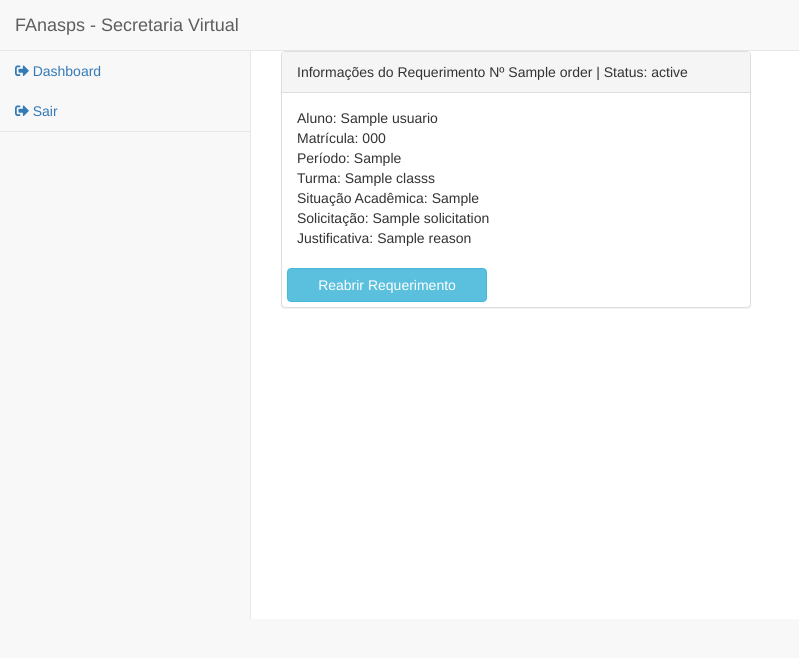
After one commit to BRZangado/SecretariaVirtual, a Django app: template secretariavirtual/accounts/templates/closed_solicitations_by_year.html in a window 1280 px wide. The commit adds this page. Shown: the top 658 px of the page, without its empty margins (0-799 px from the left). Run offline with Django 3.2, Linux system fonts and the light colour scheme; the template is opened without the code that fills it: most values are stand-ins (such as "Sample title", 1, 10 or a date in 2020); parts of the project's set-up code (start-up, migrations or seed data) failed here and were passed over; some libraries are stand-ins or nearby versions.

Commit message:
finished page for tracking closed solicitations by year

```diff
--- a/secretariavirtual/accounts/forms.py
+++ b/secretariavirtual/accounts/forms.py
@@ -46,6 +46,7 @@ class StudentSolicitationForm(forms.Form):
         max_length=20,
         label=("Matrícula"),
         help_text=("Digite sua matrícula"),
+        required=True,
     )
     phone_one = forms.CharField(
         max_length=20,
--- /dev/null
+++ b/secretariavirtual/accounts/templates/closed_solicitations_by_year.html
@@ -0,0 +1,76 @@
+{% extends 'base.html' %}
+{% block content %}
+{% load static %}
+{% load widget_tweaks %}
+{% load i18n %}
+    <div id="wrapper">
+
+        <!-- Navigation -->
+        <nav class="navbar navbar-default navbar-static-top" role="navigation" style="margin-bottom: 0">
+            <div class="navbar-header">
+                <button type="button" class="navbar-toggle" data-toggle="collapse" data-target=".navbar-collapse">
+                    <span class="sr-only">Toggle navigation</span>
+                    <span class="icon-bar"></span>
+                    <span class="icon-bar"></span>
+                    <span class="icon-bar"></span>
+                </button>
+                <a class="navbar-brand" href="index.html">
+                    FAnasps - Secretaria Virtual
+                </a>
+            </div>
+            <!-- /.navbar-header -->
+
+            <div class="navbar-default sidebar" role="navigation">
+                <div class="sidebar-nav navbar-collapse">
+                    <ul class="nav" id="side-menu">
+                        <li>
+                            <a href="{% url 'accounts:homesecretaria' %}"><i class="fas fa-sign-out-alt"></i> Dashboard</a>
+                            <a href="{% url 'accounts:logout' %}"><i class="fas fa-sign-out-alt"></i> Sair</a>
+                        </li>
+                    </ul>
+                </div>
+                <!-- /.sidebar-collapse -->
+            </div>
+            <!-- /.navbar-static-side -->
+        </nav>
+
+        <div id="page-wrapper">
+
+                <div class="row">
+                  {% for solicitation in closed_solicitations_by_year %}
+                    <div class="col-lg-6">
+                        <div class="panel panel-default">
+                            <div class="panel-heading">
+                                Informações do Requerimento Nº {{solicitation.order}} | Status: {{solicitation.status}}
+                            </div>
+                            <!-- .panel-heading -->
+                            <div class="panel-body">
+                               Aluno: {{solicitation.student.usuario.name}}
+                               <br>
+                               Matrícula: {{solicitation.code}}
+                               <br>
+                               Período: {{solicitation.student_semester}}
+                               <br>
+                               Turma: {{solicitation.classs}}
+                               <br>
+                               Situação Acadêmica: {{solicitation.student_academic_situation}}
+                               <br>
+                               Solicitação: {{solicitation.solicitation}}
+                               <br>
+                               Justificativa: {{solicitation.reason}}
+                               <br>
+                            </div>
+                            <!-- .panel-body -->
+                            <a class="btn btn-info mg-10" href="{% url 'accounts:changestatus' sol_id=solicitation.pk status_to=1 %}">Reabrir Requerimento</a>
+                        </div>
+                        <!-- /.panel -->
+                    </div>
+                  {% endfor %}
+                </div>
+
+        </div>
+
+        <!-- /#page-wrapper -->
+    </div>
+    <!-- /#wrapper -->
+{% endblock %}
--- a/secretariavirtual/accounts/templates/homecoord.html
+++ b/secretariavirtual/accounts/templates/homecoord.html
@@ -55,6 +55,8 @@
                                     Nº {{solicitation.order}}
                                     <br>
                                     Aluno: {{solicitation.student.usuario.name}}
+                                    <br>
+                                    Matrícula: {{solicitation.code}}
                                     <br>
                                     Solicitação: {{solicitation.solicitation}}
                                     <br>
--- a/secretariavirtual/accounts/templates/homedir.html
+++ b/secretariavirtual/accounts/templates/homedir.html
@@ -55,6 +55,8 @@
                                     Nº {{solicitation.order}}
                                     <br>
                                     Aluno: {{solicitation.student.usuario.name}}
+                                    <br>
+                                    Matrícula: {{solicitation.code}}
                                     <br>
                                     Solicitação: {{solicitation.solicitation}}
                                     <br>
--- a/secretariavirtual/accounts/templates/homefinance.html
+++ b/secretariavirtual/accounts/templates/homefinance.html
@@ -55,6 +55,8 @@
                                     Nº {{solicitation.order}}
                                     <br>
                                     Aluno: {{solicitation.student.usuario.name}}
+                                    <br>
+                                    Matrícula: {{solicitation.code}}
                                     <br>
                                     Solicitação: {{solicitation.solicitation}}
                                     <br>
--- a/secretariavirtual/accounts/templates/homelibrary.html
+++ b/secretariavirtual/accounts/templates/homelibrary.html
@@ -55,6 +55,8 @@
                                     Nº {{solicitation.order}}
                                     <br>
                                     Aluno: {{solicitation.student.usuario.name}}
+                                    <br>
+                                    Matrícula: {{solicitation.code}}
                                     <br>
                                     Solicitação: {{solicitation.solicitation}}
                                     <br>
--- a/secretariavirtual/accounts/templates/homenapes.html
+++ b/secretariavirtual/accounts/templates/homenapes.html
@@ -55,6 +55,8 @@
                                     Nº {{solicitation.order}}
                                     <br>
                                     Aluno: {{solicitation.student.usuario.name}}
+                                    <br>
+                                    Matrícula: {{solicitation.code}}
                                     <br>
                                     Solicitação: {{solicitation.solicitation}}
                                     <br>
--- a/secretariavirtual/accounts/templates/homesec.html
+++ b/secretariavirtual/accounts/templates/homesec.html
@@ -23,6 +23,9 @@
             <div class="navbar-default sidebar" role="navigation">
                 <div class="sidebar-nav navbar-collapse">
                     <ul class="nav" id="side-menu">
+                        <li>
+                            <a href="{% url 'accounts:closedsolicitations' %}"><i class="fas fa-sign-out-alt"></i> Requerimentos Encerrados</a>
+                        </li>
                         <li>
                             <a href="{% url 'accounts:logout' %}"><i class="fas fa-sign-out-alt"></i> Sair</a>
                         </li>
@@ -55,6 +58,8 @@
                                     Nº {{solicitation.order}}
                                     <br>
                                     Aluno: {{solicitation.student.usuario.name}}
+                                    <br>
+                                    Matrícula: {{solicitation.code}}
                                     <br>
                                     Solicitação: {{solicitation.solicitation}}
                                     <br>
--- a/secretariavirtual/accounts/urls.py
+++ b/secretariavirtual/accounts/urls.py
@@ -2,10 +2,11 @@ from django.contrib import admin
 from django.urls import include, path
 from .views import (
 	HomeAlunoView, HomeSecretaryView, AnalysisSecretaryView,
-	send_solitation_to, logout, HomeDirectorView, AnalysisDirectorView,
+	change_status, logout, HomeDirectorView, AnalysisDirectorView,
 	AnalysisCoordinationView, HomeCoordinationView, HomeLibraryView,
 	AnalysisLibraryView, HomeFinanceView, AnalysisFinanceView,
-	HomeNapesView, AnalysisNapesView, StudentTrackSolicitationsView
+	HomeNapesView, AnalysisNapesView, StudentTrackSolicitationsView,
+	ClosedSolicitationsView, ClosedSolicitationsByYearView
 )
 
 app_name = 'accounts'
@@ -19,6 +20,14 @@ urlpatterns = [
 	path('home/secretaria/',
 		HomeSecretaryView.as_view(),
 		name='homesecretaria'
+	),
+	path('home/secretaria/requerimentos-encerrados/',
+		ClosedSolicitationsView.as_view(),
+		name='closedsolicitations'
+	),
+	path('home/secretaria/requerimentos-encerrados/<int:sol_year>',
+		ClosedSolicitationsByYearView.as_view(),
+		name='closedsolicitationsbyyear'
 	),
 	path('home/diretoria/',
 		HomeDirectorView.as_view(),
@@ -72,9 +81,9 @@ urlpatterns = [
 		AnalysisNapesView.as_view(),
 		name='napessolicitationanalysis'
 	),
-	path('home/secretaria/enviarsolicitacao/<int:sol_id>/<int:status_to>',
-		send_solitation_to,
-		name='enviarsolicitacao'
+	path('home/secretaria/trocar-status/<int:sol_id>/<int:status_to>',
+		change_status,
+		name='changestatus'
 	),
 
 ]
--- a/secretariavirtual/common-static/static/dist/css/sb-admin-2.css
+++ b/secretariavirtual/common-static/static/dist/css/sb-admin-2.css
@@ -6,6 +6,14 @@
 body {
   margin: 0;
   background-color: #f8f8f8;
+}
+.img-200{
+  height: 100px;
+  width: 100px;
+}
+#img-200{
+  height: 100px;
+  width: 100px;
 }
 .mg-10{
   margin-bottom: 5px;
```
Also changed, not shown: secretariavirtual/accounts/models.py (+7 -0 lines), secretariavirtual/accounts/templates/closedsolicitations.html (added, +58 -0 lines), secretariavirtual/accounts/templates/secanalysis.html (+6 -6 lines), secretariavirtual/accounts/views.py (+57 -2 lines), secretariavirtual/common-static/templates/solicitation_info.html (+5 -13 lines), secretariavirtual/accounts/migrations/0009_auto_20180808_2040.py (added), secretariavirtual/common-static/static/img/folder-icon.png (added).
